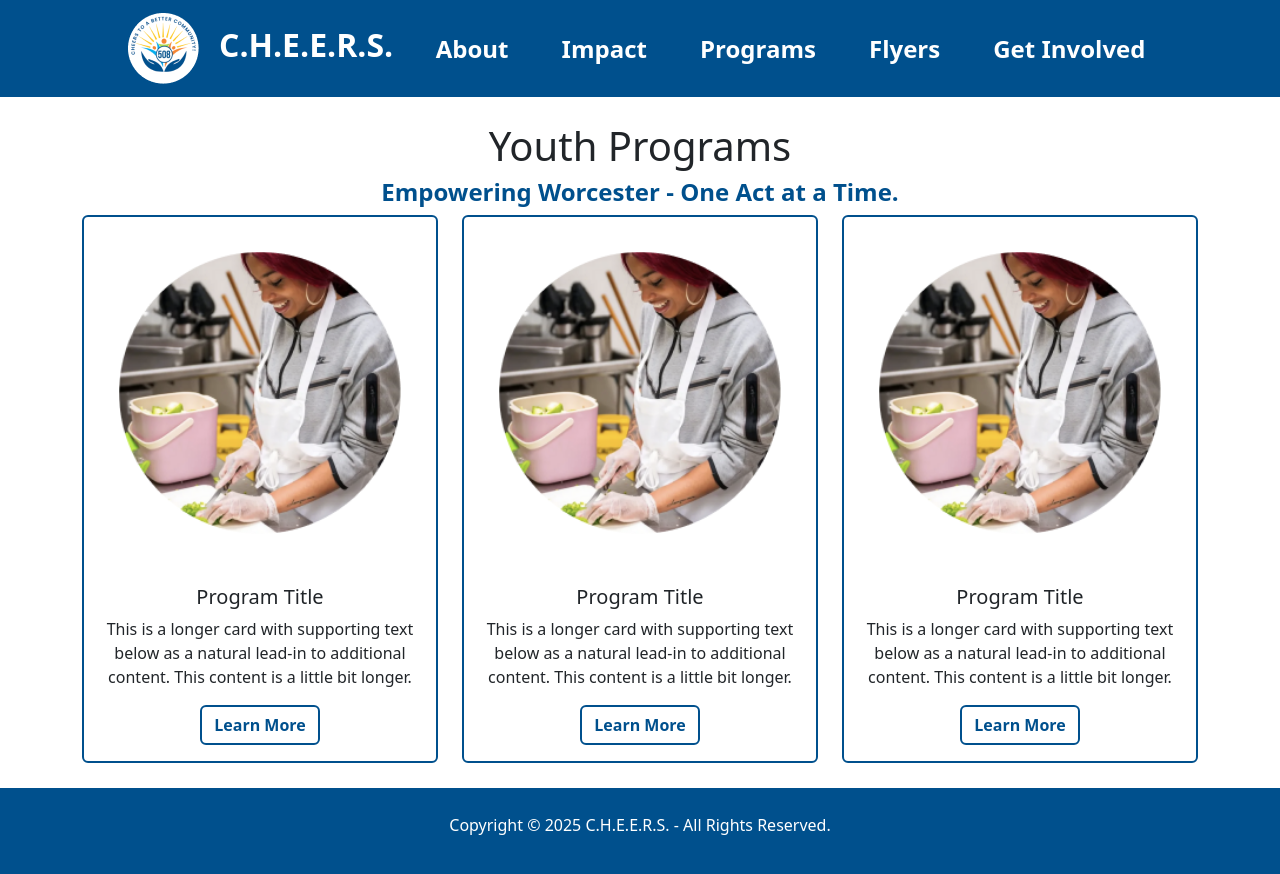
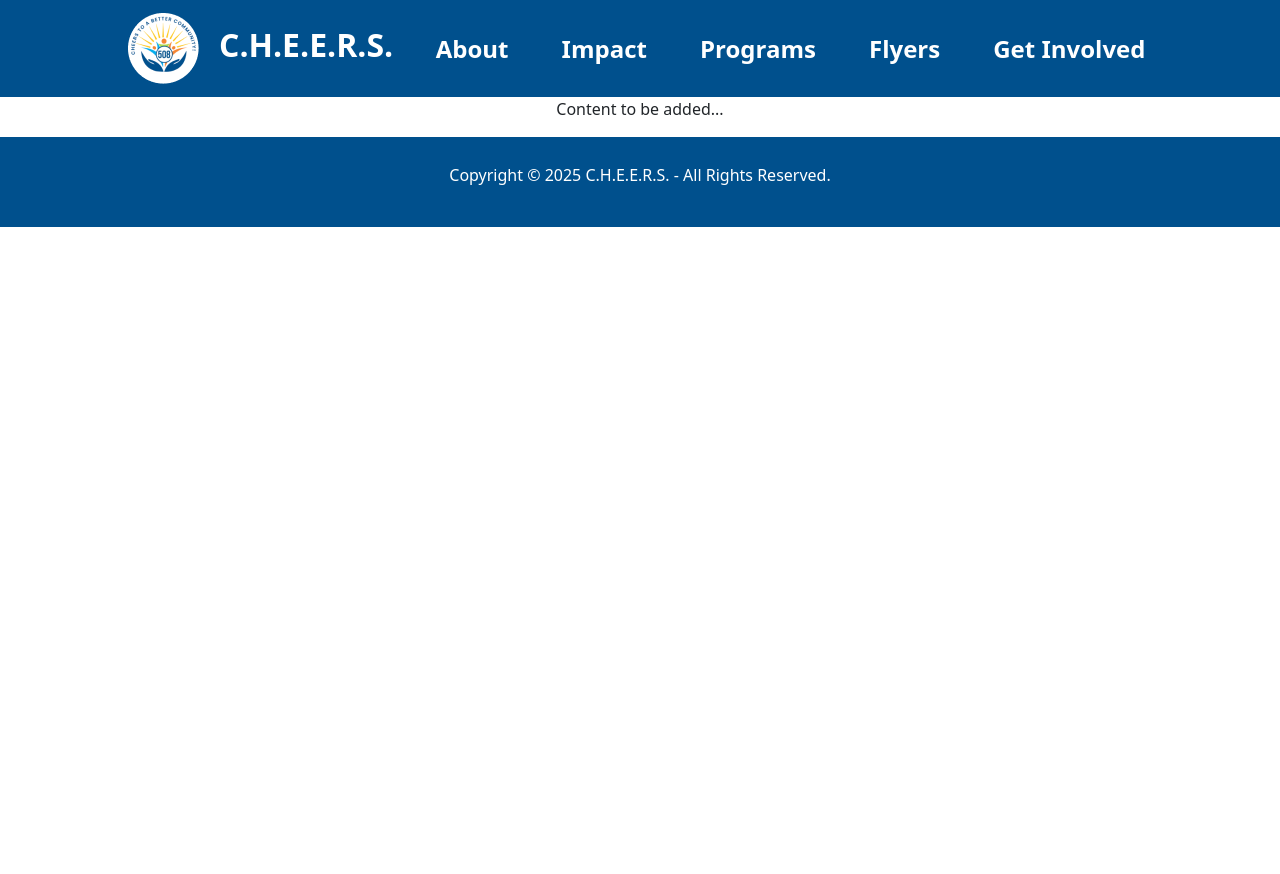
Before and after one commit to MiaKL/508CHEERS, a React (Create React App) app in the folder react-client/: page / in a window 1280 px wide. Shown: the top 874 px of the page. After the commit the page ends 800 px from the top, so only its background shows below. Built offline with nearby package versions, Linux system fonts and the light colour scheme.

Commit message:
Added backend and routing

```diff
--- a/react-client/src/App.js
+++ b/react-client/src/App.js
@@ -4,12 +4,17 @@ import Heading from './component/Header';
 import Footer from './component/Footer';
 import Programs from './component/Programs';
 
+import {Routes, Route} from 'react-router-dom';
+
 function App() {
     return (
         <div className="App">
             <div>
                 <Heading/>
-                <Programs/>
+                <Routes>
+                    <Route path="/" element={<p>Content to be added...</p>}/>
+                    <Route path="/Programs" element={<Programs/>}/>
+                </Routes>
                 <Footer/>
             </div>
         </div>
--- a/react-client/src/component/Header.jsx
+++ b/react-client/src/component/Header.jsx
@@ -12,7 +12,7 @@ function Heading() {
                     <div className="navbar-nav align-items-center w-100 justify-content-around">
                         <a className="nav-link" href="/">About</a>
                         <a className="nav-link" href="/">Impact</a>
-                        <a className="nav-link" href="/">Programs</a>
+                        <a className="nav-link" href="/Programs">Programs</a>
                         <a className="nav-link" href="/">Flyers</a>
                         <a className="nav-link" href="/">Get Involved</a>
                     </div>
--- a/react-client/src/index.js
+++ b/react-client/src/index.js
@@ -3,12 +3,13 @@ import ReactDOM from 'react-dom/client';
 import './index.css';
 import App from './App';
 import reportWebVitals from './reportWebVitals';
+import {BrowserRouter} from "react-router-dom";
 
 const root = ReactDOM.createRoot(document.getElementById('root'));
 root.render(
-  <React.StrictMode>
-    <App />
-  </React.StrictMode>
+    <BrowserRouter>
+        <App />
+    </BrowserRouter>
 );
 
 // If you want to start measuring performance in your app, pass a function
```
Also changed, not shown: 2 other files (tests, documents, lock files or other folders).
